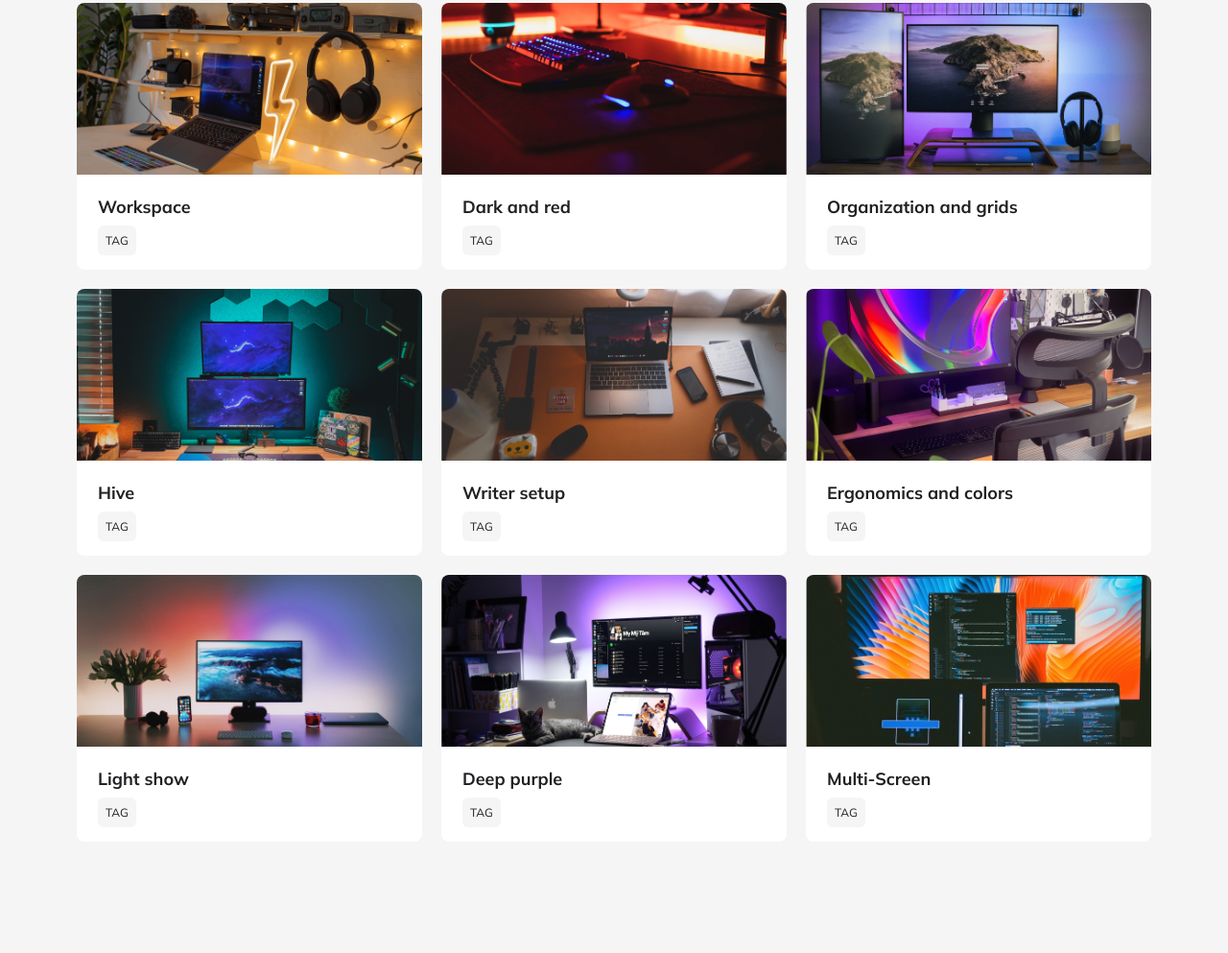
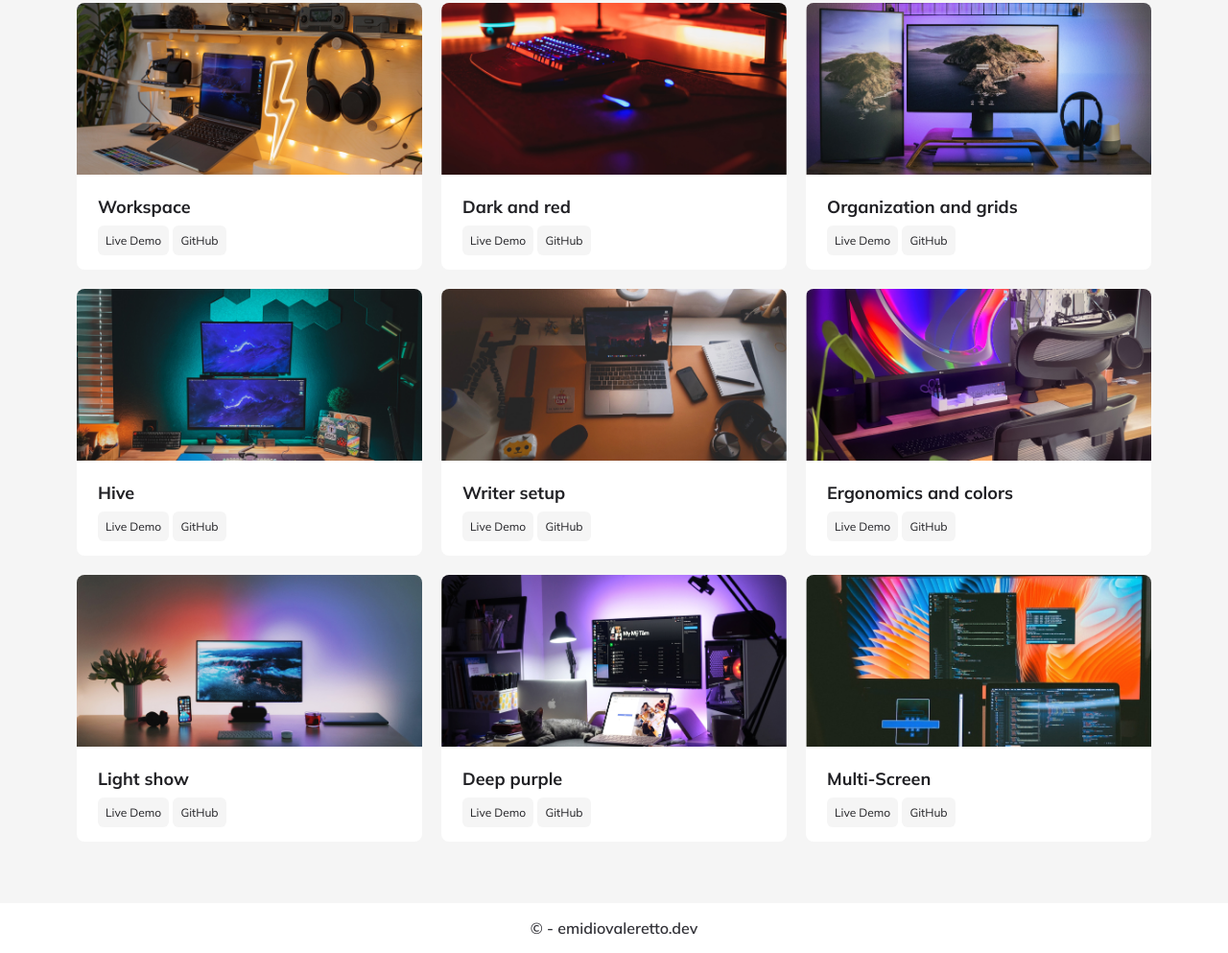
Before and after one commit to emidiovaleretto/my-projects-gallery, a plain HTML site: page index.html in a window 1280 px wide. Shown: the part 193-1186 px from the top of the page at 96% size. Before the commit the page ends 1070 px from the top, so only its background shows below. Drawn offline with Linux system fonts and the light colour scheme.

Commit message:
chore: add footer and style it

```diff
--- a/assets/css/style.css
+++ b/assets/css/style.css
@@ -132,6 +132,18 @@ h2 {
   border-radius: 0.6rem;
 }
 
+.footer {
+  background-color: #ffffff;
+  padding: 1.6rem;
+  color: #323238;
+  font-weight: 600;
+  text-align: center;
+}
+
+.footer a:hover {
+  text-decoration: underline;
+}
+
 @media (min-width: 768px) {
   .container {
     max-width: 70rem;
@@ -144,6 +156,7 @@ h2 {
     display: grid;
     grid-template-columns: repeat(3, 1fr);
     gap: 2rem;
+    margin-bottom: 6.4rem;
   }
   .card {
     border-radius: 0.8rem;
--- a/index.html
+++ b/index.html
@@ -35,68 +35,84 @@
           <img src="./assets/img/01.jpg" alt="img 01">
           <div class="card-description">
             <h3>Workspace</h3>
-            <span>TAG</span>
+            <span>Live Demo</span>
+            <span>GitHub</span>
           </div>
         </div>
         <div class="card">
           <img src="./assets/img/02.jpg" alt="img 02">
           <div class="card-description">
             <h3>Dark and red</h3>
-            <span>TAG</span>
+            <span>Live Demo</span>
+            <span>GitHub</span>
           </div>
         </div>
         <div class="card">
           <img src="./assets/img/03.jpg" alt="img 03">
           <div class="card-description">
             <h3>Organization and grids</h3>
-            <span>TAG</span>
+            <span>Live Demo</span>
+            <span>GitHub</span>
           </div>
         </div>
         <div class="card">
           <img src="./assets/img/04.jpg" alt="img 04">
           <div class="card-description">
             <h3>Hive</h3>
-            <span>TAG</span>
+            <span>Live Demo</span>
+            <span>GitHub</span>
           </div>
         </div>
         <div class="card">
           <img src="./assets/img/05.jpg" alt="img 05">
           <div class="card-description">
             <h3>Writer setup</h3>
-            <span>TAG</span>
+            <span>Live Demo</span>
+            <span>GitHub</span>
           </div>
         </div>
         <div class="card">
           <img src="./assets/img/06.jpg" alt="img 06">
           <div class="card-description">
             <h3>Ergonomics and colors</h3>
-            <span>TAG</span>
+            <span>Live Demo</span>
+            <span>GitHub</span>
           </div>
         </div>
         <div class="card">
           <img src="./assets/img/07.jpg" alt="img 07">
           <div class="card-description">
             <h3>Light show</h3>
-            <span>TAG</span>
+            <span>Live Demo</span>
+            <span>GitHub</span>
           </div>
         </div>
         <div class="card">
           <img src="./assets/img/08.jpg" alt="img 08">
           <div class="card-description">
             <h3>Deep purple</h3>
-            <span>TAG</span>
+            <span>Live Demo</span>
+            <span>GitHub</span>
           </div>
         </div>
         <div class="card">
           <img src="./assets/img/09.jpg" alt="img 09">
           <div class="card-description">
             <h3>Multi-Screen</h3>
-            <span>TAG</span>
+            <span>Live Demo</span>
+            <span>GitHub</span>
           </div>
         </div>
       </div>
     </main>
   </div>
+  <footer class="footer">
+    <p>&copy; <span class="year"></span> - <a href="http://emidiovaleretto.dev" title="Visit my personal page"
+        aria-label="Visit my personal page (opens in a new tab)" target="_blank" rel="noopener">emidiovaleretto.dev</a>
+    </p>
+  </footer>
+
+  <script src="./assets/js/scripts.js"></script>
 </body>
 
 </html>
```
